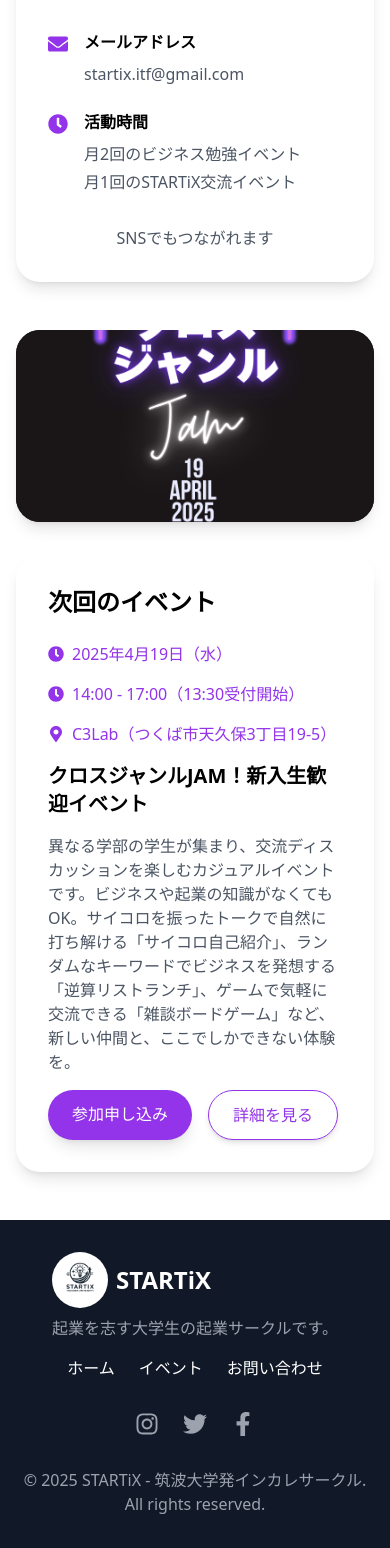
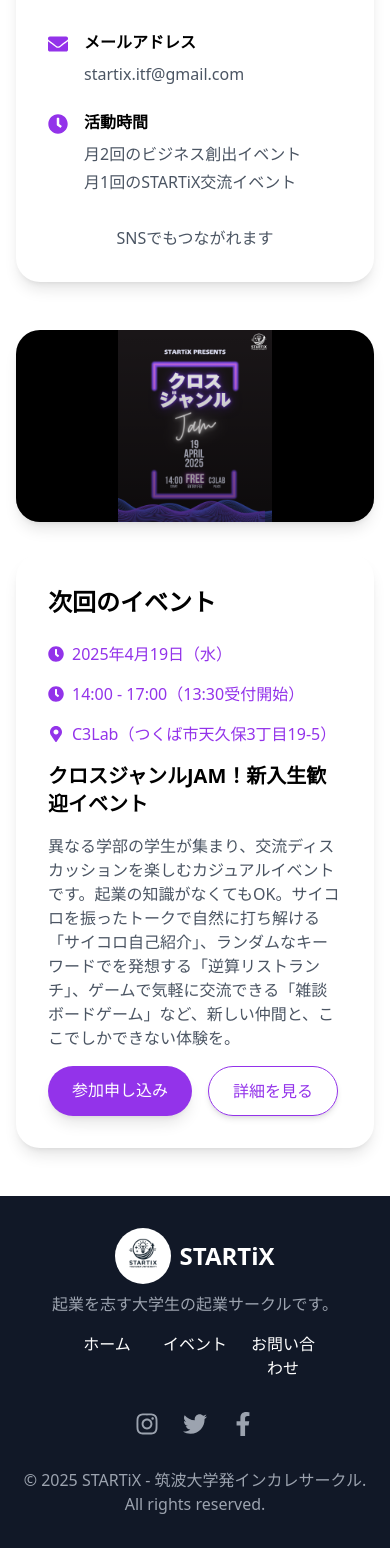
Before and after one commit to STARTiX35/startix-web, a Next.js app: page /contact in a window 390 px wide. Shown: the part 802-2350 px from the top of the page. Built offline with nearby package versions, Linux system fonts and the light colour scheme.

Commit message:
Update something

```diff
--- a/app/contact/page.tsx
+++ b/app/contact/page.tsx
@@ -67,7 +67,7 @@
                 <div>
                   <h3 className="font-bold mb-2">活動時間</h3>
                   <ul className="text-gray-600 space-y-1">
-                    <li>月2回のビジネス勉強イベント</li>
+                    <li>月2回のビジネス創出イベント</li>
                     <li>月1回のSTARTiX交流イベント</li>
                   </ul>
                 </div>
@@ -98,7 +98,7 @@
                 </div>
                 <h3 className="text-xl font-bold mt-4">クロスジャンルJAM！新入生歓迎イベント</h3>
                 <p className="text-gray-600 mt-2">
-                  異なる学部の学生が集まり、交流ディスカッションを楽しむカジュアルイベントです。ビジネスや起業の知識がなくてもOK。サイコロを振ったトークで自然に打ち解ける「サイコロ自己紹介」、ランダムなキーワードでビジネスを発想する「逆算リストランチ」、ゲームで気軽に交流できる「雑談ボードゲーム」など、新しい仲間と、ここでしかできない体験を。
+                  異なる学部の学生が集まり、交流ディスカッションを楽しむカジュアルイベントです。起業の知識がなくてもOK。サイコロを振ったトークで自然に打ち解ける「サイコロ自己紹介」、ランダムなキーワードでを発想する「逆算リストランチ」、ゲームで気軽に交流できる「雑談ボードゲーム」など、新しい仲間と、ここでしかできない体験を。
                 </p>
                 <div className="flex gap-4 mt-8">
                   <a href="https://lu.ma/ary5l3sj" target="_blank" rel="noopener noreferrer" className="px-6 py-3 bg-purple-600 text-white rounded-full hover:bg-purple-700 transition-colors shadow-lg hover:shadow-xl transform hover:-translate-y-1 transition-all">
@@ -110,13 +110,14 @@
                 </div>
               </div>
             </div>
-            <div className="order-1 md:order-2 bg-black rounded-3xl shadow-lg overflow-hidden h-48 md:h-auto">
+            <div className="order-1 md:order-2 bg-black rounded-3xl shadow-lg overflow-hidden h-48 md:h-auto relative">
+              <div className="absolute inset-0 bg-gradient-to-t from-black/50 to-transparent z-10"></div>
               <Image
               src="/images/events1.PNG"
               alt="クロスジャンルJam"
               width={600}
               height={800}
-                className="w-full h-full object-cover"
+              className="w-full h-full object-contain"
             />
             </div>
           </div>
@@ -126,9 +127,9 @@
       {/* フッター */}
       <footer className="bg-gray-900 text-white py-8">
         <div className="container mx-auto px-4">
-          <div className="flex flex-col md:flex-row justify-between items-center">
-            <div className="mb-4 md:mb-0">
-              <Link href="/" className="flex items-center">
+          <div className="flex flex-col items-center text-center">
+            <div className="mb-4">
+              <Link href="/" className="flex items-center justify-center">
                 <div className="bg-white rounded-full p-1 mr-2">
                   <Image
                     src="/images/startix-logo.png"
@@ -143,14 +144,14 @@
                 起業を志す大学生の起業サークルです。
               </p>
             </div>
-            <div className="flex space-x-6">
-              <Link href="/" className="hover:text-purple-400 transition-colors">
+            <div className="flex justify-center space-x-6 w-full">
+              <Link href="/" className="hover:text-purple-400 transition-colors w-[4em]">
               ホーム
               </Link>
-              <Link href="/event" className="hover:text-purple-400 transition-colors">
+              <Link href="/event" className="hover:text-purple-400 transition-colors w-[4em]">
               イベント
               </Link>
-              <Link href="/contact" className="hover:text-purple-400 transition-colors">
+              <Link href="/contact" className="hover:text-purple-400 transition-colors w-[4em]">
               お問い合わせ
               </Link>
             </div>
--- a/app/event/page.tsx
+++ b/app/event/page.tsx
@@ -15,7 +15,7 @@
       date: '2025年4月19日（水）',
       time: '14:00 - 17:00（13:30受付開始）',
       location: 'C3Lab（つくば市天久保3丁目19-5）',
-      description: '異なる学類の学生が集まり、交流とアイディアづくりを楽しむカジュアルイベントです。ビジネスや起業の知識がなくてもOK。サイコロを使ったトークで自然に打ち解ける「サイコロ自己紹介」、ランダムなキーワードでビジネスを妄想する「妄想リストランテ」、ゲームで気軽に交流できる「雑談＆ボードゲーム」など、新しい仲間と、ここでしかできない体験を。',
+      description: '異なる学類の学生が集まり、交流とアイディアづくりを楽しむカジュアルイベントです。や起業の知識がなくてもOK。サイコロを使ったトークで自然に打ち解ける「サイコロ自己紹介」、ランダムなキーワードでを妄想する「妄想リストランテ」、ゲームで気軽に交流できる「雑談＆ボードゲーム」など、新しい仲間と、ここでしかできない体験を。',
       image: '/images/events1.PNG',
       status: 'upcoming'
     }
@@ -43,7 +43,7 @@
               </h1>
               <div className="w-24 h-1 bg-purple-600 mx-auto mb-8"></div>
               <p className="text-gray-600 max-w-3xl mx-auto text-base md:text-lg">
-                STARTiXでは、定期的に様々なイベントを開催しています。アイデアソンやハッカソン、ネットワーキングイベントなど、起業に興味のある学生が集まり、交流を深めています。
+                STARTiXでは、定期的に様々なイベントを開催しています。アイデアソンやハッカソン、交流会など、起業に興味のある学生が集まり、交流を深めています。
               </p>
             </div>
           </div>
@@ -182,9 +182,9 @@
         {/* フッター */}
         <footer className="bg-gray-900 text-white py-8">
           <div className="container mx-auto px-4">
-            <div className="flex flex-col md:flex-row justify-between items-center">
-              <div className="mb-4 md:mb-0">
-                <Link href="/" className="flex items-center">
+            <div className="flex flex-col items-center">
+              <div className="mb-4">
+                <Link href="/" className="flex items-center justify-center">
                   <div className="bg-white rounded-full p-1 mr-2">
                     <Image
                       src="/images/startix-logo.png"
@@ -200,13 +200,13 @@
                 </p>
               </div>
               <div className="flex space-x-6">
-                <Link href="/" className="hover:text-purple-400 transition-colors">
+                <Link href="/" className="hover:text-purple-400 transition-colors w-[4em]">
                   ホーム
                 </Link>
-                <Link href="/event" className="hover:text-purple-400 transition-colors">
+                <Link href="/event" className="hover:text-purple-400 transition-colors w-[4em]">
                   イベント
                 </Link>
-                <Link href="/contact" className="hover:text-purple-400 transition-colors">
+                <Link href="/contact" className="hover:text-purple-400 transition-colors w-[4em]">
                   お問い合わせ
                 </Link>
               </div>
--- a/app/page.tsx
+++ b/app/page.tsx
@@ -89,7 +89,7 @@
                   </div>
                   <h3 className="text-xl md:text-2xl font-bold mt-6 mb-4">クロスジャンルJAM｜新入生歓迎イベント</h3>
                   <p className="text-gray-600 text-base md:text-lg">
-                    異なる学類の学生が集まり、交流とアイディアづくりを楽しむカジュアルイベントです。ビジネスや起業の知識がなくてもOK。サイコロを使ったトークで自然に打ち解ける「サイコロ自己紹介」、ランダムなキーワードでビジネスを妄想する「妄想リストランテ」、ゲームで気軽に交流できる「雑談＆ボードゲーム」など、新しい仲間と、ここでしかできない体験を。
+                    異なる学類の学生が集まり、交流とアイディアづくりを楽しむカジュアルイベントです。起業の知識がなくてもOK。サイコロを使ったトークで自然に打ち解ける「サイコロ自己紹介」、ランダムなキーワードでを妄想する「妄想リストランテ」、ゲームで気軽に交流できる「雑談＆ボードゲーム」など、新しい仲間と、ここでしかできない体験を。
                   </p>
                   <div className="flex gap-4 mt-8">
                     <a href="https://lu.ma/ary5l3sj" target="_blank" rel="noopener noreferrer" className="px-6 py-3 bg-purple-600 text-white rounded-full hover:bg-purple-700 transition-colors shadow-lg hover:shadow-xl transform hover:-translate-y-1 transition-all">
@@ -126,7 +126,7 @@
               </h2>
               <div className="w-24 h-1 bg-purple-600 mx-auto mb-8"></div>
               <p className="text-gray-600 max-w-3xl mx-auto text-base md:text-lg">
-                STARTiXは「スタートアップの発想と行動力を身につける」をモットーに、起業を志す学生が集まる筑波大学の起業サークルです。私たちは多様なバックグラウンドを持つメンバーと共に、アイデアの創出から実際の起業まで一貫したサポートを提供しています。
+               本気で夢を語り合える場所を作る。
               </p>
             </div>
 
@@ -164,7 +164,7 @@
                 </div>
                 <h3 className="text-lg md:text-xl font-bold mb-4 relative z-10">イベント参加</h3>
                 <p className="text-gray-600 text-sm md:text-base relative z-10">
-                  クロスジャンルJAMやネットワーキングイベントなど、様々なイベントに参加して交流を深めます。異なる分野の学生と出会い、新しい視点やアイデアを得ることができます。
+                  クロスジャンルJAMや交流会など、様々なイベントに参加して交流を深めます。異なる分野の学生と出会い、新しい視点やアイデアを得ることができます。
                 </p>
               </div>
             </div>
@@ -277,9 +277,9 @@
         {/* フッター */}
         <footer className="bg-gray-900 text-white py-8">
           <div className="container mx-auto px-4">
-            <div className="flex flex-col md:flex-row justify-between items-center">
-              <div className="mb-4 md:mb-0">
-                <Link href="/" className="flex items-center">
+            <div className="flex flex-col items-center">
+              <div className="mb-4">
+                <Link href="/" className="flex items-center justify-center">
                   <div className="bg-white rounded-full p-1 mr-2">
                     <Image
                       src="/images/startix-logo.png"
@@ -294,15 +294,15 @@
                   起業を志す大学生の起業サークルです。
                 </p>
               </div>
-              <div className="flex space-x-6">
-                <Link href="/" className="hover:text-purple-400 transition-colors">
+              <div className="flex space-x-6 justify-center w-full">
+                <Link href="/" className="hover:text-purple-400 transition-colors w-[4em]">
                   ホーム
                 </Link>
-                <Link href="/event" className="hover:text-purple-400 transition-colors">
+                <Link href="/event" className="hover:text-purple-400 transition-colors w-[4em]">
                   イベント
                 </Link>
-                <Link href="/contact" className="hover:text-purple-400 transition-colors">
-                  お問い合わせ
+                <Link href="/contact" className="hover:text-purple-400 transition-colors w-[4em]">
+                 お問い合わせ
                 </Link>
               </div>
             </div>
```
Lines whose indentation alone changed are shown as unchanged.
